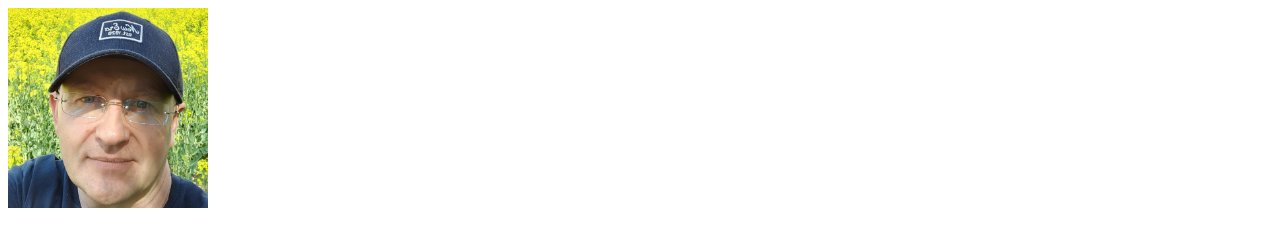
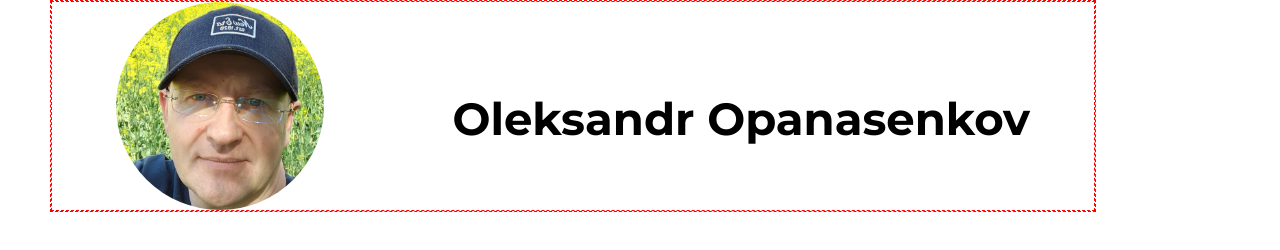
Before and after one commit to AlexOpanasenkov/rsschool-cv, a plain HTML site: page index.html in a window 1280 px wide. Drawn offline with Linux system fonts and the light colour scheme.

Commit message:
feat: add block wrapper, header and style for it

```diff
--- a/index.html
+++ b/index.html
@@ -3,10 +3,19 @@
 <head>
     <meta charset="UTF-8">
     <meta name="viewport" content="width=device-width, initial-scale=1.0">
+    <link href="https://fonts.googleapis.com/css?family=Montserrat:regular,500,600,700,800&display=swap" rel="stylesheet">
     <link rel="stylesheet" href="style.css">
-    <title>CV</title>
+    <title>rsschool-cv</title>
 </head>
 <body>
-    <img src="foto.jpg" alt="MyFotoCV">
+    <div class="wrapper">
+        <header class="header">
+            <div class="header-top">
+                <img class="logo-img" src="foto.jpg" alt="foto-person">
+                <h1 class="logo-text">Oleksandr Opanasenkov</h1>
+            </div>
+        </header>
+    </div>
+
 </body>
 </html>
--- a/style.css
+++ b/style.css
@@ -1,4 +1,55 @@
-img {
-    height: 200px;
-    width: 200px;
+body{
+	margin: 0 auto;
+	background: #fff;
+	color: #000;
+	font: 12px/14px arial, helvetica, sans-serif;
+	min-width: 960px;
 }
+h1, h2, h3, h4, h5, h6, p{
+	margin: 0;
+}
+ul, ol{
+	margin: 0;
+	padding: 0;
+	list-style: none;
+}
+a{
+	color: #000;
+	text-decoration: none;
+}
+a:hover{
+	text-decoration: none;
+}
+a:visited, a:link, a:active{
+	color: #000;
+}
+hr {
+	margin: 0;
+}
+.wrapper {
+    max-width: 1044px;
+    margin: 0 auto;
+    margin-right: 50px;
+    margin-left: 50px;
+    border: 1px dashed red;
+}
+.header {
+    margin: 0 auto;
+}
+.header-top {
+    display: flex;
+    justify-content: space-around;
+    flex-direction: row;
+    border: 1px dashed red;
+}
+.logo-img {
+    box-sizing: border-box;
+    width: 20%;
+    border-radius: 50%;
+}
+.logo-text {
+    font-family: 'Montserrat', Arial, Helvetica, sans-serif;
+    font-size: 45px;
+    padding-top: 110px;
+    text-rendering: optimizeLegibility;
+}
```
